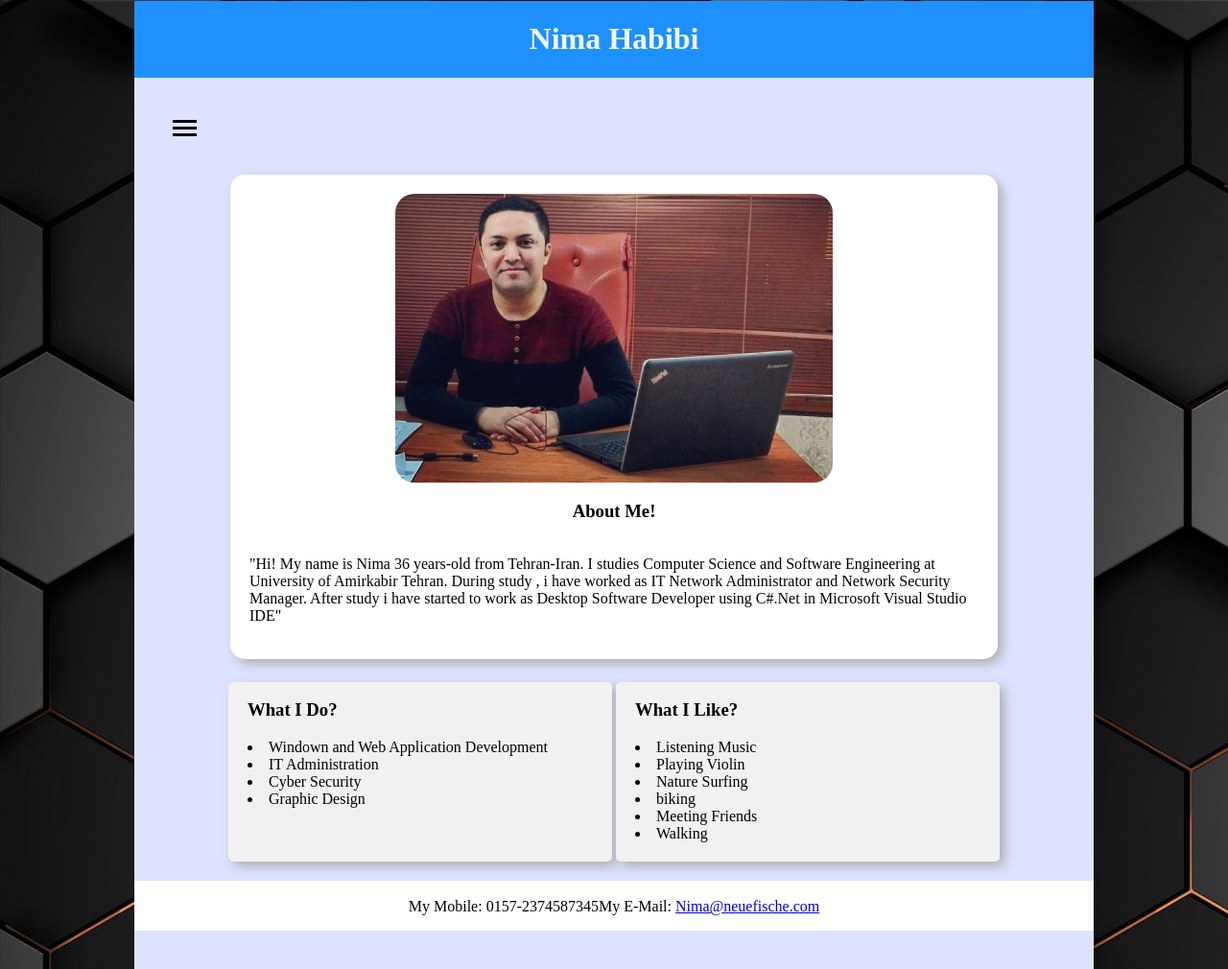
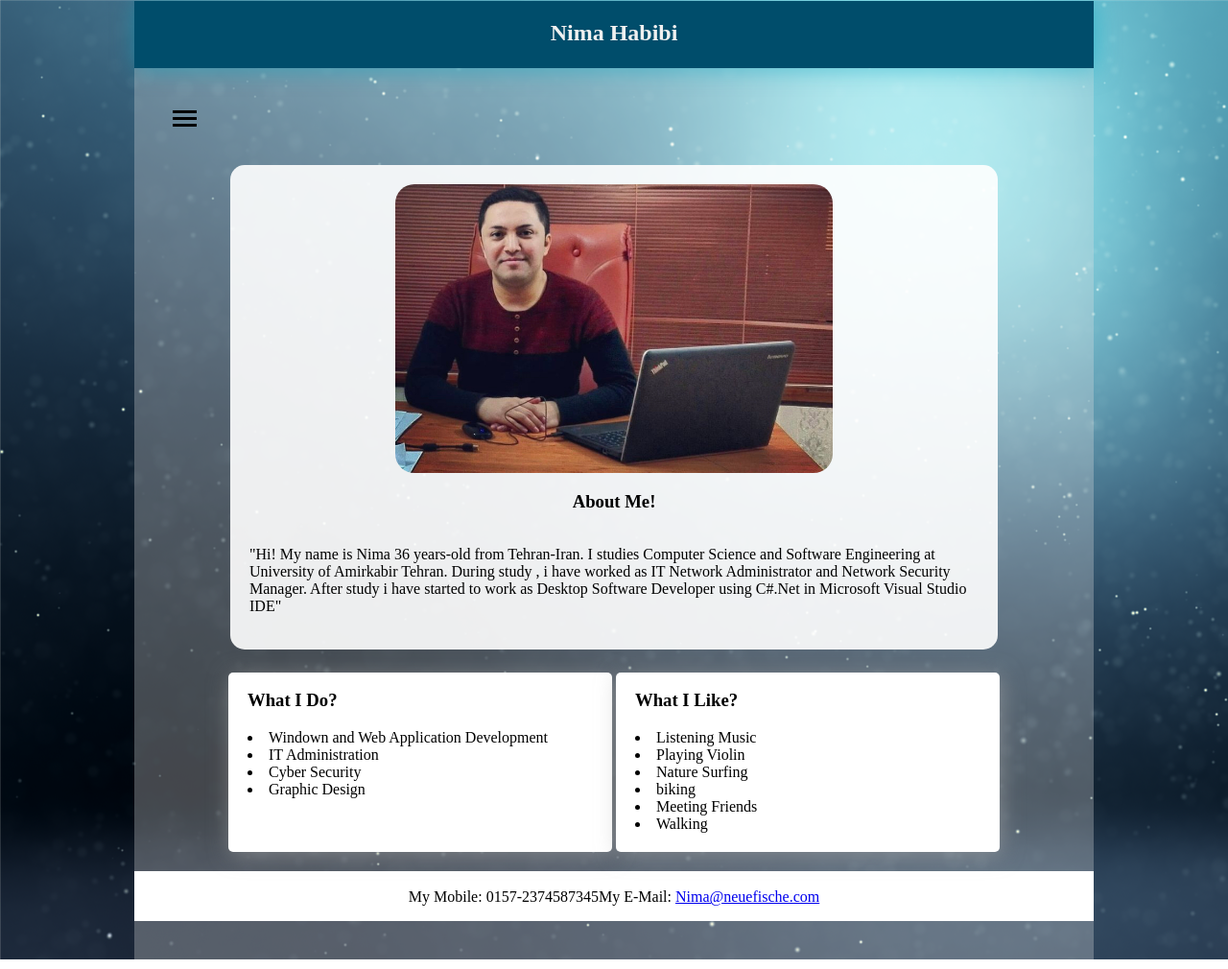
Before and after one commit to NimaHBB/personal-website, a plain HTML site: page index.html in a window 1280 px wide. Shown: the whole page at 96% size. Drawn offline with Linux system fonts and the light colour scheme.

Commit message:
Folders added and css changed

```diff
--- a/style.css
+++ b/css/style.css
@@ -2,19 +2,23 @@ html {
   font-size: 16px;
 }
 body {
-  background-color: rgba(233, 233, 233, 0.795);
   max-width: 1000px;
   margin: auto;
   margin-top: 1px;
 }
 header {
   padding-bottom: 20px;
-  background-color: dodgerblue;
-  color: aliceblue;
+  background-color: rgb(0, 77, 107);
+  box-shadow: 2px 1px 25px rgb(0, 168, 197, 0.5);
+
+  color: rgb(240, 240, 240);
   /* rgb(187, 255, 196) */
+  display: flex;
+  height: 50px;
+  justify-content: center;
 }
 main {
-  background-color: rgb(221, 226, 255);
+  background-color: rgba(224, 224, 224, 0.3);
 }
 .mainPanel {
   padding: 0 4%;
@@ -34,11 +38,6 @@ nav {
   margin-top: 10px;
   margin-left: 4%;
 }
-header {
-  display: flex;
-  height: 60px;
-  justify-content: center;
-}
 img {
   margin: auto;
   min-width: 380px;
@@ -56,16 +55,16 @@ img {
   min-width: 380px;
   max-width: 760px;
 
-  background-color: white;
-  box-shadow: 5px 5px 12px rgb(175, 175, 175);
+  background-color: rgb(255, 255, 255, 0.9);
+  /* box-shadow: 5px 5px 12px rgb(175, 175, 175);  */
   border-radius: 15px;
   padding: 20px;
 }
 section {
   width: 400px;
   margin-top: 20px;
-  background-color: rgb(241, 241, 241);
-  box-shadow: 5px 5px 12px rgb(175, 175, 175);
+  background-color: rgb(255, 255, 255);
+  box-shadow: 2px 3px 22px rgb(175, 175, 175, 0.5);
   border-radius: 5px;
 }
 .sectionV2 {
--- a/index.html
+++ b/index.html
@@ -4,14 +4,14 @@
     <meta charset="UTF-8" />
     <meta http-equiv="X-UA-Compatible" content="IE=edge" />
     <meta name="viewport" content="width=device-width, initial-scale=1.0" />
-    <link href="style.css" rel="stylesheet" />
-    <title>Document</title>
+    <link href="css/style.css" rel="stylesheet" />
+    <title>Nima Habibi's CV</title>
   </head>
-  <body background="bg.jpeg">
+  <body background="images/bg.png">
     <main>
       <header>
         <div >
-          <h1>Nima Habibi</h1>
+          <h2>Nima Habibi</h1>
         </div>
         <!-- Header and Navigator div -->
       </header>
@@ -32,7 +32,7 @@
         <div class="aboutMe">
           <!-- My Image div -->
         <div>
-          <img src="nima.jpg" />
+          <img src="images/nima.jpg" />
         </div>
           <h3>About Me!</h3>
           <p>
```
Also changed, not shown: images/bg.jpeg (renamed from bg.jpeg), images/bg.png (added), images/nima.jpg (renamed from nima.jpg), 1 other file.
